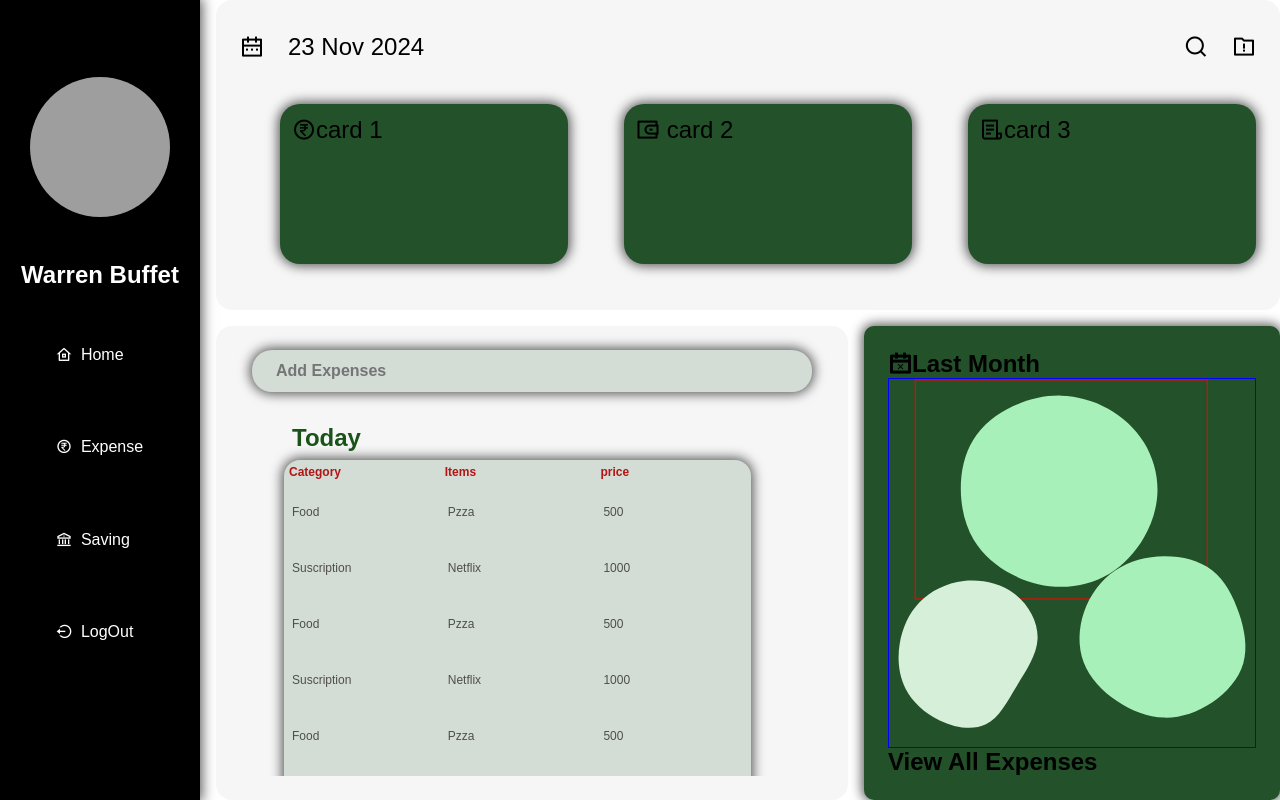
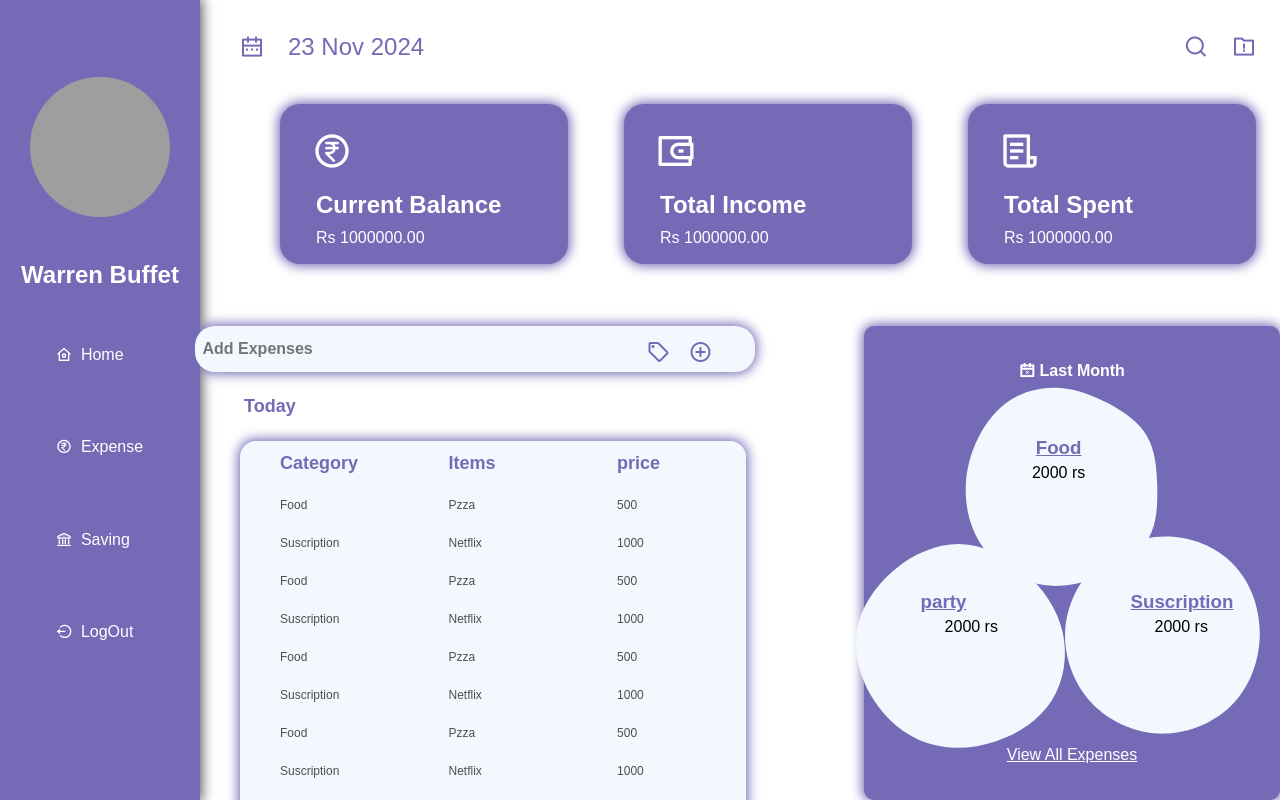
Before and after one commit to Pramil-07/Buget-Bro, a plain HTML site: page index.html in a window 1280 px wide. Shown: the top 800 px of the page. Drawn offline with nearby package versions, Linux system fonts and the light colour scheme; grey boxes are pictures that could not be loaded.

Commit message:
UI changes and js file added

```diff
--- a/index.css
+++ b/index.css
@@ -10,6 +10,7 @@ body {
   width: 100%;
   overflow: hidden;
 }
+
 .container {
   display: grid;
   height: 100%;
@@ -31,12 +32,14 @@ nav {
   display: flex;
   justify-content: space-between;
   font-size: 24px;
-  background-color: #f6f6f6;
+  /* background-color:  #F3F8FF;  */
   /* -webkit-box-shadow: 0px 0px 12px 2px rgba(0, 0, 0, 0.66);
   -moz-box-shadow: 0px 0px 12px 2px rgba(0, 0, 0, 0.66);
   box-shadow: 0px 0px 12px 2px rgba(0, 0, 0, 0.66); */
   /* gap: 45rem; */
+  color: #756ab6;
 }
+
 nav > .right {
   display: flex;
   align-items: center;
@@ -72,21 +75,36 @@ nav .left {
   width: 18rem;
   height: 10rem;
   padding: 12px;
-  background-color: #22512a;
+
+  background-color: #756ab6;
   z-index: 2;
-  -webkit-box-shadow: 0px 0px 12px 2px rgba(0, 0, 0, 0.66);
-  -moz-box-shadow: 0px 0px 12px 2px rgba(0, 0, 0, 0.66);
-  box-shadow: 0px 0px 12px 2px rgba(0, 0, 0, 0.66);
+  -webkit-box-shadow: 0px 0px 12px 2px rgba(117, 106, 182);
+  -moz-box-shadow: 0px 0px 12px 2px rgba(117, 106, 182);
+  box-shadow: 0px 0px 12px 2px rgba(117, 106, 182);
+}
+.card {
+  display: flex;
+  flex-direction: column;
+  padding: 24px;
+  justify-content: space-between;
+}
+.card h2,
+p {
+  margin: 5px 24px;
+}
+.card .card-log {
+  padding: 8px;
+  border-radius: 30px;
+  margin: 5px 12px;
+  /* background-color: #060000; */
+  font-size: 40px;
 }
 
-/* nav-ends */
 aside {
   grid-area: aside;
 
   padding-top: 2rem;
-  /* width: 17rem;
-    height: 100vh; */
-  background-color: #000000;
+  background-color: #756ab6;
   -webkit-box-shadow: 0px 0px 12px 2px rgba(0, 0, 0, 0.66);
   -moz-box-shadow: 0px 0px 12px 2px rgba(0, 0, 0, 0.66);
   box-shadow: 0px 0px 12px 2px rgba(0, 0, 0, 0.66);
@@ -100,7 +118,7 @@ aside {
   padding-bottom: 6rem;
   align-items: center;
   justify-content: space-evenly;
-  background-color: #000000;
+  background-color: #756ab6;
 }
 .side-container > img {
   height: 140px;
@@ -113,22 +131,24 @@ aside {
   padding: 12px;
 }
 .side-container > span:hover {
-  background-color: #22512a;
+  background-color: #f3f8ff;
   border-radius: 12px;
+  color: black;
 }
 
+/* main section and table starts */
 main {
   grid-area: main;
   display: flex;
   flex-direction: column;
   align-items: center;
-  justify-content: center;
-  padding: 24px;
-  background-color: #f6f6f6;
+  justify-content: flex-start;
+  /* padding: 24px; */
+  /* background-color: #F3F8FF; */
   border-radius: 16px;
   /* -webkit-box-shadow: 0px 0px 12px 2px rgba(0, 0, 0, 0.66);
   -moz-box-shadow: 0px 0px 12px 2px rgba(0, 0, 0, 0.66);
-  box-shadow: 0px 0px 12px 2px rgba(0, 0, 0, 0.66); */
+  box-shadow: 0px 0px 12px 2px rgba(0, 0, 0, 0.66);  */
 
   /* width: 70%; */
 }
@@ -137,24 +157,34 @@ main > input {
   width: 35rem;
   border-radius: 20px;
   border: none;
-  background-color: #d3dcd5;
-  padding: 5px 24px;
-  margin: 0px 40px;
+  background-color: #f3f8ff;
+  padding: 5px 8px;
+  margin: 0px 115px 0px 0px;
   font-size: 16px;
   font-weight: 700;
-  -webkit-box-shadow: 0px 0px 12px 2px rgba(0, 0, 0, 0.66);
-  -moz-box-shadow: 0px 0px 12px 2px rgba(0, 0, 0, 0.66);
-  box-shadow: 0px 0px 12px 2px rgba(0, 0, 0, 0.66);
+  -webkit-box-shadow: 0px 0px 12px 2px rgba(117, 106, 182);
+  -moz-box-shadow: 0px 0px 12px 2px rgba(117, 106, 182);
+  box-shadow: 0px 0px 12px 2px rgba(117, 106, 182);
 }
 main > section {
-  height: 100%;
+  height: 50vh;
   width: 80%;
-  margin: 24px 0px 0px 40px;
   background-color: transparent;
 }
+.input-icon {
+  display: flex;
+  color: #756ab6;
+  position: relative;
+  top: -32px;
+  left: 20%;
+  width: 24px;
+  gap: 18px;
+}
+
 .table_component {
   overflow: auto;
   width: 100%;
+
   font-size: 12px;
 }
 
@@ -162,70 +192,88 @@ main > section {
   border: 1px none #dededf;
   height: 100%;
   width: 80%;
-  padding: 12px;
   margin-left: 24px;
-  background-color: #d3dcd5;
+  background-color: #f3f8ff;
   table-layout: fixed;
   border-collapse: collapse;
   border-spacing: 0px;
   text-align: left;
   border-radius: 16px;
-  -webkit-box-shadow: 0px 0px 12px 2px rgba(0, 0, 0, 0.66);
-  -moz-box-shadow: 0px 0px 12px 2px rgba(0, 0, 0, 0.66);
-  box-shadow: 0px 0px 12px 2px rgba(0, 0, 0, 0.66);
+  -webkit-box-shadow: 0px 0px 12px 2px rgba(117, 106, 182);
+  -moz-box-shadow: 0px 0px 12px 2px rgba(117, 106, 182);
+  box-shadow: 0px 0px 12px 2px rgba(117, 106, 182);
 }
-
+.table-caption {
+  caption-side: top;
+  text-align: left;
+  margin: 0px 0px 8px 0px;
+  font-size: 18px;
+  font-weight: 800;
+  width: 45vw;
+  color: #756ab6;
+}
 .table_component caption {
   caption-side: top;
   text-align: left;
   margin: 8px;
-  font-size: 24px;
-  font-weight: 700;
-  color: #1a5319;
 }
 
 .table_component th {
   background-color: transparent;
-  color: #b31515;
-  padding: 5px;
+  color: #756ab6;
+  padding: 12px 0px 12px 40px;
+  position: static;
   font-weight: 700;
+  font-size: 18px;
 }
 
 .table_component td {
   background-color: transparent;
   color: #504e4e;
-  padding: 0px 8px;
+  padding: 12px 0px 12px 40px;
 }
+
+/*main section and table ends */
+
+/*data-feed section starts */
+
 .expense-data {
   grid-area: section;
   display: flex;
   flex-direction: column;
-  background-color: #22512a;
+  justify-content: center;
+  align-items: center;
+  background-color: #756ab6;
   border-radius: 10px;
   padding: 24px;
   font-size: 24px;
-  -webkit-box-shadow: 0px 0px 12px 2px rgba(0, 0, 0, 0.66);
-  -moz-box-shadow: 0px 0px 12px 2px rgba(0, 0, 0, 0.66);
-  box-shadow: 0px 0px 12px 2px rgba(0, 0, 0, 0.66);
+  -webkit-box-shadow: 0px 0px 12px 2px rgba(117, 106, 182);
+  -moz-box-shadow: 0px 0px 12px 2px rgba(117, 106, 182);
+  box-shadow: 0px 0px 12px 2px rgba(117, 106, 182);
 }
+
 .expense-data > figure {
   position: relative;
   width: 100%;
   height: 100%;
-  border: 1px solid blue;
 }
 figure > svg {
   position: absolute;
   size: 0px;
+  z-index: 2;
 }
-
+.expense-data > h4,
+a {
+  color: white;
+  font-size: 16px;
+  margin: 12px 0px 12px 0px;
+}
 .svg1 {
   top: 60%;
   left: 15%;
   transform: translate(-10%, -100%);
-  height: 60%;
+  height: 65%;
   width: 80%;
-  border: 1px solid red;
 }
 .svg1 > path {
   height: 100%;
@@ -235,16 +283,45 @@ figure > svg {
   top: 75%;
   left: 20%;
   transform: translate(-50%, -50%);
-  height: 60%;
-  width: 50%;
+  height: 70%;
+  width: 100%;
 }
 .svg3 {
   top: 70%;
   left: 75%;
   transform: translate(-50%, -50%);
-  height: 60%;
-  width: 50%;
+  height: 70%;
+  width: 100%;
 }
+.data-feed {
+  display: flex;
+  flex-direction: column;
+  justify-content: center;
+  align-items: center;
+  position: relative;
+  padding: 1px;
+  margin: 14px 5px 0px 5px;
+  height: 7rem;
+  width: 90%;
+  z-index: 3;
+  font-size: 16px;
+}
+
+.data-feed h3 {
+  color: #756ab6;
+  text-decoration: underline;
+}
+
+.buttom {
+  width: 100%;
+  flex-direction: row;
+  justify-content: space-evenly;
+  align-self: center;
+  gap: 82px;
+  margin-bottom: 40px;
+}
+
+/*data-feed section ends */
 
 /* Desktop container utility class: */
 /* .container {
--- a/index.html
+++ b/index.html
@@ -8,6 +8,8 @@
       href="https://cdn.jsdelivr.net/npm/remixicon@4.3.0/fonts/remixicon.css"
       rel="stylesheet"
     />
+    <link rel="stylesheet" href="https://fonts.googleapis.com/css2?family=Material+Symbols+Outlined:opsz,wght,FILL,GRAD@24,400,0,0" />
+
     <title>Document</title>
   </head>
 
@@ -16,7 +18,7 @@
       <nav>
         <time class="left">
           <i class="ri-calendar-2-line"></i>
-          <label for="expense-date"> 23 Nov 2024</label>
+          <label class="date" for="expense-date"> 23 Nov 2024</label>
         </time>
 
         <div class="right">
@@ -27,26 +29,33 @@
         <div class="container-card">
           <a class="red">
             <div class="card-1 card" bis_skin_checked="1">
-              <i class="ri-money-rupee-circle-line"></i>card 1
+              <i class="ri-money-rupee-circle-line card-log"></i>
+              <h2>Current Balance</h2>
+              <p class="current-blc">Rs 1000000.00</p>
             </div>
           </a>
           <a class="orange">
             <div class="card-2 card" bis_skin_checked="1">
-              <i class="ri-wallet-3-line"></i> card 2
+              <i class="ri-wallet-3-line card-log"></i><h2>Total Income</h2>
+              <p class="total-income">Rs 1000000.00</p>
             </div>
           </a>
           <a class="yellow">
             <div class="card-3 card" bis_skin_checked="1">
-              <i class="ri-file-list-3-line"></i>card 3
+              <i class="ri-file-list-3-line card-log"></i>
+              <h2>Total Spent</h2>
+              <p class="total-spent">Rs 1000000.00</p>
             </div>
           </a>
         </div>
         <!-- card-end -->
+
       </nav>
+      <!-- side menu starts -->
       <aside>
         <div class="side-container">
           <img src="IMG_1270.JPG" alt="this is profile image" />
-          <h1>Warren Buffet</h1>
+          <h1 class="profileName">Warren Buffet</h1>
           <span><i class="ri-home-8-line"></i> &nbsp;Home</span>
           <span><i class="ri-money-rupee-circle-line"></i> &nbsp;Expense</span>
           <span><i class="ri-bank-line"></i> &nbsp;Saving</span>
@@ -54,13 +63,23 @@
         </div>
       </aside>
 
+      <!-- side menu ends -->
+      <!-- main section and table section starts -->
       <main>
-        <input type="text" placeholder="Add Expenses" />
+        <input  type="text" placeholder="Add Expenses" />
+        <div class="input-icon">
+          <span class="material-symbols-outlined Category-type">
+            sell
+            </span>
+            <span class="material-symbols-outlined plus">
+              add_circle
+              </span>
+        </div>
 
+        <h1 class="table-caption">Today</h1>
         <section class="table_component" role="region" tabindex="0">
           <table>
             <caption>
-              Today
             </caption>
             <thead>
               <tr>
@@ -100,51 +119,74 @@
                 <td>Netflix</td>
                 <td>1000</td>
               </tr>
+              <tr>
+                <td>Food</td>
+                <td>Pzza</td>
+                <td>500</td>
+              </tr>
+              <tr>
+                <td>Suscription</td>
+                <td>Netflix</td>
+                <td>1000</td>
+              </tr>
+              <tr>
+                <td>Food</td>
+                <td>Pzza</td>
+                <td>500</td>
+              </tr>
+              <tr>
+                <td>Suscription</td>
+                <td>Netflix</td>
+                <td>1000</td>
+              </tr>
+              <tr>
+                <td>Food</td>
+                <td>Pzza</td>
+                <td>500</td>
+              </tr>
+              <tr>
+                <td>Suscription</td>
+                <td>Netflix</td>
+                <td>1000</td>
+              </tr>
             </tbody>
           </table>
         </section>
       </main>
+
+            <!-- main section and table section ends -->
+
       <section class="expense-data">
-        <h4><i class="ri-calendar-close-line"></i>Last Month</h4>
+        <h4><i class="ri-calendar-close-line"></i>&nbsp;Last Month</h4>
         <figure>
-          <svg
-            class="svg1"
-            viewBox="0 0 200 200"
-            xmlns="http://www.w3.org/2000/svg"
-          >
-            <path
-              fill="#A7F0BA"
-              d="M43,-74.2C56.2,-66.9,67.7,-56.3,75.7,-43.4C83.7,-30.5,88.3,-15.2,88.2,0C88.2,15.2,83.5,30.3,75.8,43.8C68.1,57.2,57.3,68.9,44.2,76.9C31,84.8,15.5,88.9,0,88.9C-15.5,88.9,-31,84.8,-45.1,77.4C-59.2,70,-71.7,59.3,-79.9,45.9C-88,32.5,-91.6,16.2,-91.8,-0.1C-91.9,-16.4,-88.5,-32.7,-80.2,-46C-72,-59.2,-58.9,-69.3,-44.7,-76.1C-30.5,-82.8,-15.3,-86.4,-0.2,-86.1C14.9,-85.7,29.8,-81.6,43,-74.2Z"
-              transform="translate(100 100)"
-            />
+          <div class="data-feed">
+            <h3 class="data-feed-first-catog">Food</h3>
+            <p class="data-feed-first-price" >2000 rs</p>
+          </div>
+          <svg class="svg1" viewBox="0 0 200 200" xmlns="http://www.w3.org/2000/svg">
+            <path fill="#F3F8FF" d="M43.2,-74.2C57.1,-66.7,70.4,-57.5,77.7,-44.9C85.1,-32.2,86.5,-16.1,86.9,0.2C87.3,16.6,86.7,33.1,79.6,46.2C72.4,59.2,58.8,68.8,44.5,76.3C30.2,83.8,15.1,89.2,-0.4,89.9C-15.9,90.7,-31.9,86.7,-45.3,78.7C-58.7,70.7,-69.5,58.5,-76.4,44.7C-83.2,30.9,-86.1,15.5,-85.6,0.3C-85.1,-14.9,-81.2,-29.8,-74.3,-43.5C-67.4,-57.3,-57.5,-69.8,-44.6,-77.9C-31.7,-85.9,-15.9,-89.4,-0.6,-88.3C14.6,-87.2,29.2,-81.6,43.2,-74.2Z" transform="translate(100 100)" />
           </svg>
           <br />
-
-          <svg
-            class="svg2"
-            viewBox="0 0 200 200"
-            xmlns="http://www.w3.org/2000/svg"
-          >
-            <path
-              fill="#D6EFD8"
-              d="M57.3,-67C72.9,-55.2,83.3,-35.8,82.6,-17.8C81.8,0.2,70,16.9,59.7,34.1C49.3,51.2,40.4,68.8,26.1,75.8C11.8,82.9,-7.9,79.4,-24.4,71.5C-41,63.6,-54.3,51.3,-61.8,36.6C-69.2,21.8,-70.8,4.5,-68.1,-12.2C-65.4,-29,-58.4,-45.2,-46.4,-57.6C-34.3,-70,-17.2,-78.7,1.8,-80.9C20.8,-83,41.7,-78.8,57.3,-67Z"
-              transform="translate(100 100)"
-            />
+          <div class="data-feed buttom ">
+            <div class="buttom-left">
+              <h3 class="data-feed-second-catog">party</h3>
+              <p class="data-feed-second-price" >2000 rs</p>
+            </div>
+            <div class="buttom-right">
+              <h3 class="data-feed-third-catog" >Suscription</h3>
+              <p class="data-feed-third-price" >2000 rs</p>
+            </div>
+          </div>
+          <svg class="svg2" viewBox="0 0 200 200" xmlns="http://www.w3.org/2000/svg">
+            <path fill="#F3F8FF" d="M53,-63.8C68.2,-50.3,79.8,-33.2,84.2,-14.1C88.5,5.1,85.5,26.4,75.2,42.8C65,59.2,47.5,70.7,28.5,77.1C9.5,83.5,-10.9,84.8,-29.1,78.7C-47.3,72.6,-63.3,59.2,-74.2,42C-85.1,24.8,-91,3.9,-87.8,-15.7C-84.5,-35.2,-72.2,-53.3,-56.1,-66.6C-39.9,-79.9,-20,-88.4,-0.6,-87.7C18.9,-87.1,37.7,-77.3,53,-63.8Z" transform="translate(100 100)" />
           </svg>
-          <svg
-            class="svg3"
-            viewBox="0 0 200 200"
-            xmlns="http://www.w3.org/2000/svg"
-          >
-            <path
-              fill="#A7F0BA"
-              d="M52.5,-73C66.6,-62,75.6,-44.7,81.8,-26.4C88.1,-8,91.6,11.4,86.7,28.6C81.7,45.8,68.4,60.8,52.5,71.5C36.7,82.1,18.3,88.5,0.3,88.1C-17.8,87.7,-35.6,80.6,-51.4,70C-67.3,59.3,-81.2,45.1,-87.7,27.8C-94.3,10.5,-93.6,-9.8,-87.2,-28C-80.8,-46.2,-68.8,-62.2,-53.4,-72.7C-37.9,-83.2,-18.9,-88.1,0.1,-88.3C19.2,-88.5,38.4,-83.9,52.5,-73Z"
-              transform="translate(100 100)"
-            />
+          <svg class="svg3" viewBox="0 0 200 200" xmlns="http://www.w3.org/2000/svg">
+            <path fill="#F3F8FF" d="M57.3,-57.4C72,-42.7,79.9,-21.4,80.1,0.2C80.4,21.8,72.9,43.7,58.3,59.4C43.7,75.1,21.8,84.8,-0.2,85C-22.2,85.2,-44.4,75.9,-59.7,60.2C-75.1,44.4,-83.4,22.2,-82.7,0.7C-82,-20.8,-72.2,-41.6,-56.9,-56.3C-41.6,-71,-20.8,-79.6,0.3,-79.9C21.4,-80.2,42.7,-72.1,57.3,-57.4Z" transform="translate(100 100)" />
           </svg>
         </figure>
-        <h4>View All Expenses</h4>
+        <a href="">View All Expenses</a>
       </section>
     </div>
+    <script src="index.js"></script>
   </body>
 </html>
```
Also changed, not shown: index.js (added, +18 -0 lines).
